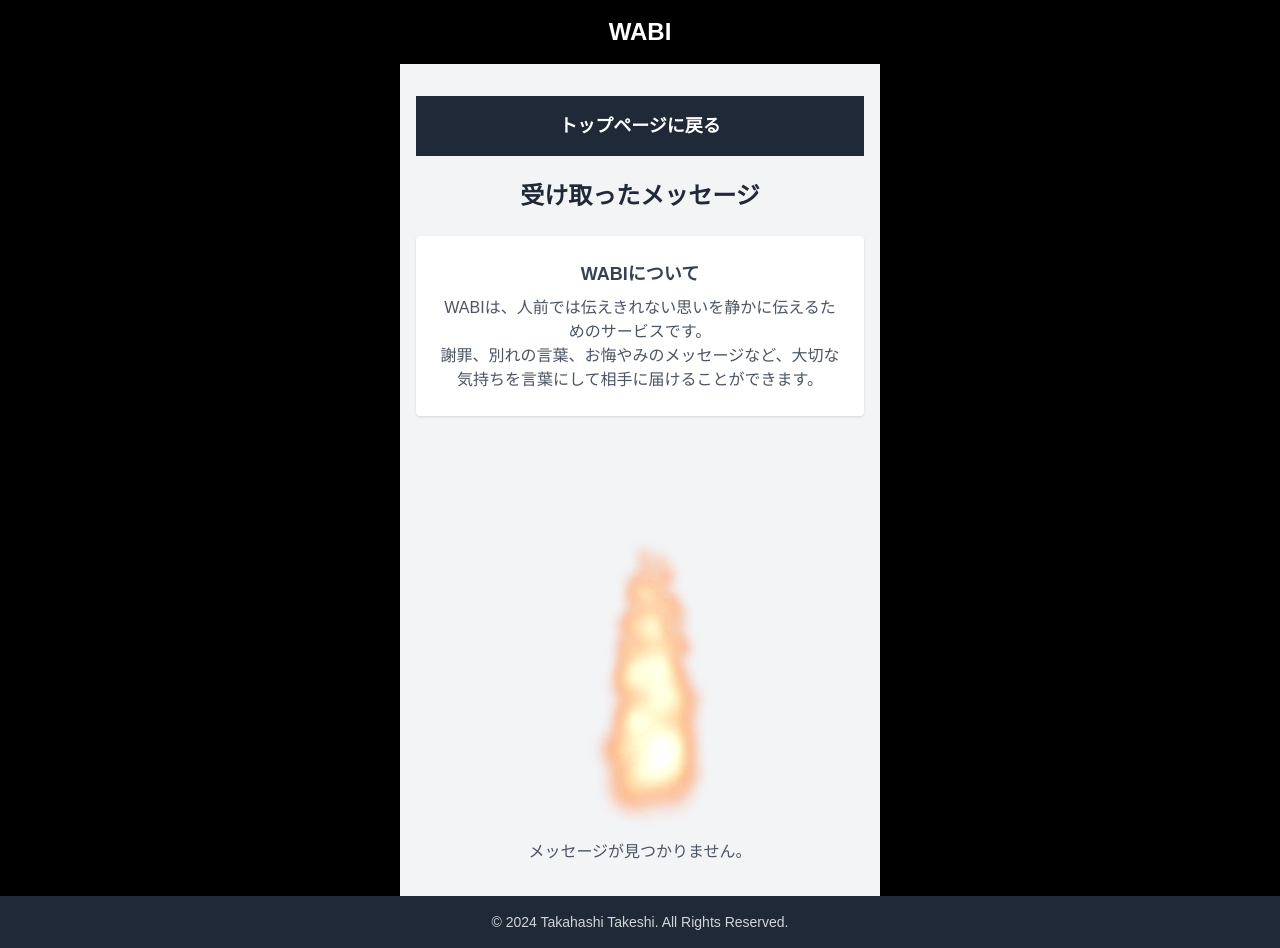
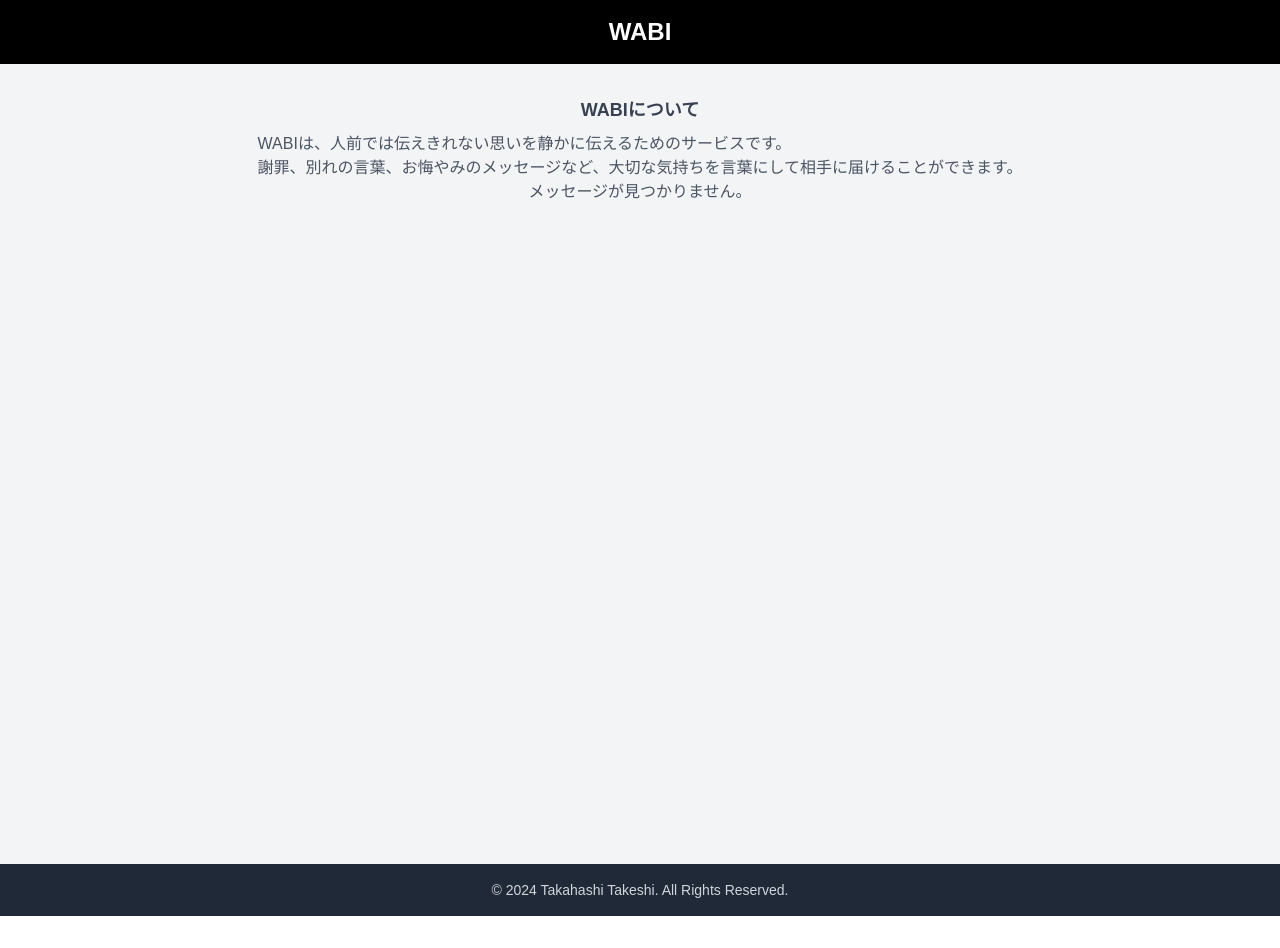
Before and after one commit to Take327/wabi, a Next.js app: page /receive in a window 1280 px wide. After the commit the page ends 916 px from the top, so only its background shows below. Built offline with nearby package versions, Linux system fonts and the light colour scheme.

Commit message:
ベースライン

```diff
--- a/app/components/FireAnimation.scss
+++ b/app/components/FireAnimation.scss
@@ -1,3 +1,5 @@
+@use "sass:math";
+
 $particles: 201;
 $duration: 1500ms;
 
@@ -49,10 +51,10 @@ body {
 
 @for $i from 1 to $particles {
   .particle#{$i} {
-  margin-left: random(10) * -1.5px + 5px; //出現位置の横方向をランダム
-  bottom: random(10) * 3px; //出現位置の縦方向をランダム
-  animation-name: fireParticle#{$i % 10 +1};
-  animation-delay: $duration / $particles * $i;
+    margin-left: math.random(10) * -1.5px + 5px; // 出現位置の横方向をランダム
+    bottom: math.random(10) * 3px; // 出現位置の縦方向をランダム
+    animation-name: fireParticle#{$i % 10 + 1};
+    animation-delay: math.div($duration, $particles) * $i;
   }
 }
 
--- a/app/receive/page.tsx
+++ b/app/receive/page.tsx
@@ -3,13 +3,10 @@
 import { useEffect, useState } from "react";
 import { useSearchParams } from "next/navigation";
 import MessageCard from "../components/MessageCard";
-import Link from "next/link";
-import FireAnimation from "../components/FireAnimation";
 
 export default function ReceivePage() {
   const [messageType, setMessageType] = useState("");
   const [message, setMessage] = useState("");
-  const [isBurning, setIsBurning] = useState(false);
   const searchParams = useSearchParams();
 
   useEffect(() => {
@@ -22,83 +19,30 @@ export default function ReceivePage() {
     }
   }, [searchParams]);
 
-  const handleBurn = () => {
-    setIsBurning(true);
-    setTimeout(() => {
-      setMessageType("");
-      setMessage("");
-    }, 3000); // アニメーションの終了タイミングに合わせてメッセージを消去
-  };
-
   return (
     <div className="flex flex-col items-center min-h-screen px-4 py-8 bg-gray-100">
-      <header className="w-full bg-gray-800 text-white p-4 text-center mb-6">
-        <Link href="/" legacyBehavior>
-          <a className="text-white text-lg font-semibold hover:underline">トップページに戻る</a>
-        </Link>
-      </header>
-
-      <h1 className="text-2xl font-semibold text-gray-800 mb-6">
-        受け取ったメッセージ
-      </h1>
-
-      <div className="bg-white shadow rounded p-6 mb-6 text-center max-w-md">
-        <h2 className="text-lg font-semibold text-gray-700 mb-2">WABIについて</h2>
-        <p className="text-gray-600">
-          WABIは、人前では伝えきれない思いを静かに伝えるためのサービスです。<br />
-          謝罪、別れの言葉、お悔やみのメッセージなど、大切な気持ちを言葉にして相手に届けることができます。
-        </p>
-      </div>
-      <FireAnimation />
+      <h2 className="text-lg font-semibold text-gray-700 mb-2">WABIについて</h2>
+      <p className="text-gray-600">
+        WABIは、人前では伝えきれない思いを静かに伝えるためのサービスです。
+        <br />
+        謝罪、別れの言葉、お悔やみのメッセージなど、大切な気持ちを言葉にして相手に届けることができます。
+      </p>
 
       {message && messageType ? (
-        <div className={`relative ${isBurning ? "burn-effect" : ""}`}>
+        <>
           <MessageCard messageType={messageType} message={message} />
-          <button
-            onClick={handleBurn}
-            className="mt-4 px-6 py-3 bg-red-500 text-white rounded shadow hover:bg-red-600 transition"
-          >
+          <p className="text-gray-600">
+            メッセージを受け入れられない場合は燃やしてしまいましょう<br/>
+            ※送信者への通知などはありません。送信者に意図が伝わらないようにデータの削除も行われません。<br/>
+            あなたの中でこのアドレスを削除して開かないようにしましょう。
+          </p>
+          <button className="mt-4 px-6 py-3 bg-red-500 text-white rounded shadow hover:bg-red-600 transition">
             燃やす
           </button>
-        </div>
+        </>
       ) : (
         <p className="text-gray-600">メッセージが見つかりません。</p>
       )}
-
-      <style jsx>{`
-        @keyframes burnEffect {
-          0% {
-            opacity: 1;
-            transform: scale(1);
-            background: rgba(255, 69, 0, 0.8);
-          }
-          25% {
-            background: rgba(255, 140, 0, 0.7);
-          }
-          50% {
-            background: rgba(255, 69, 0, 0.6);
-          }
-          75% {
-            background: rgba(255, 0, 0, 0.5);
-            opacity: 0.7;
-          }
-          100% {
-            opacity: 0;
-            transform: scale(0);
-            background: transparent;
-          }
-        }
-
-        .burn-effect {
-          animation: burnEffect 3s forwards;
-          position: relative;
-          z-index: 1;
-          overflow: hidden;
-          background: rgba(255, 69, 0, 0.8);
-          border: 1px solid #ff4500;
-          box-shadow: 0 0 30px rgba(255, 69, 0, 0.9);
-        }
-      `}</style>
     </div>
   );
 }
```
Lines whose indentation alone changed are shown as unchanged.
